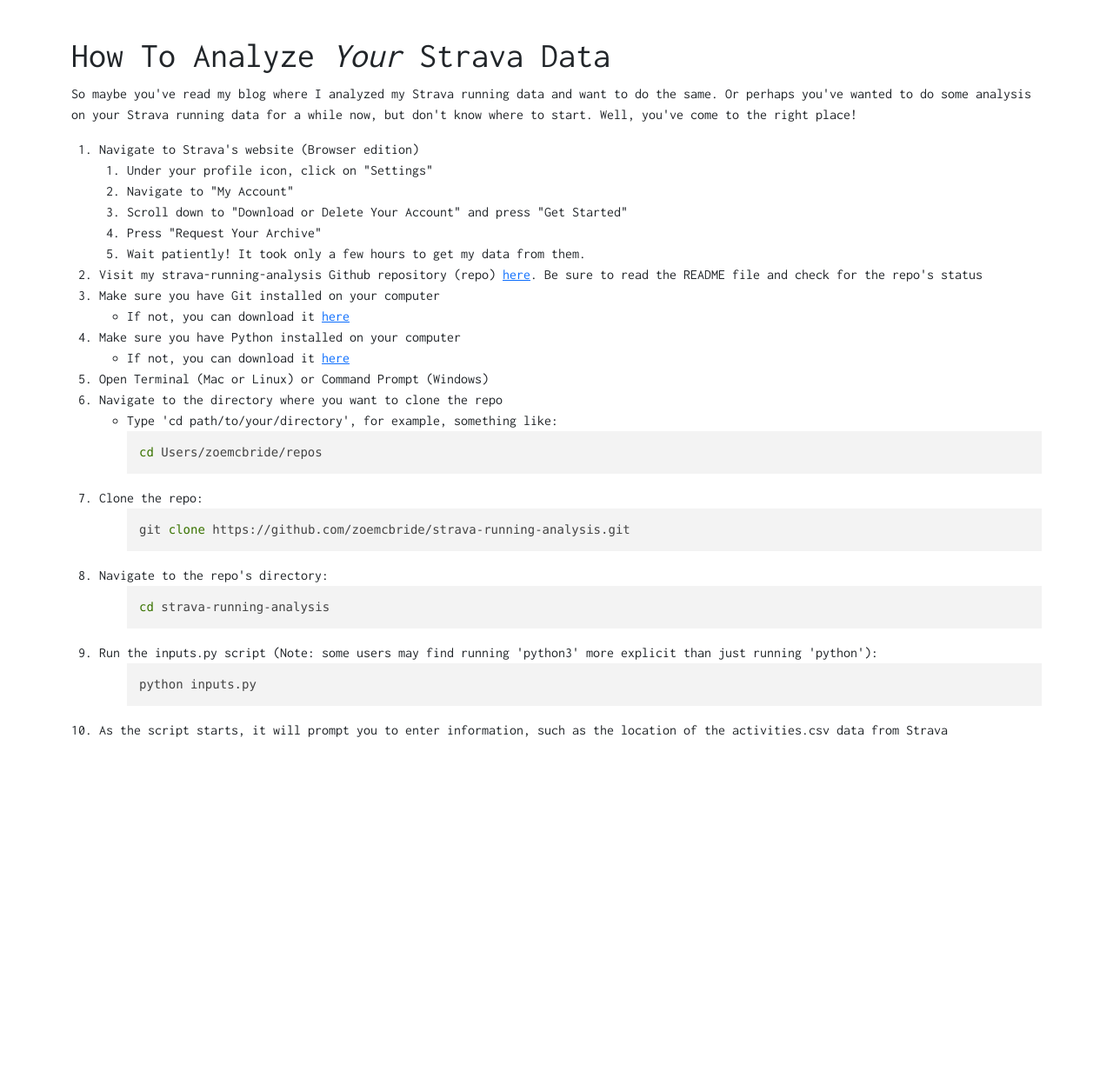
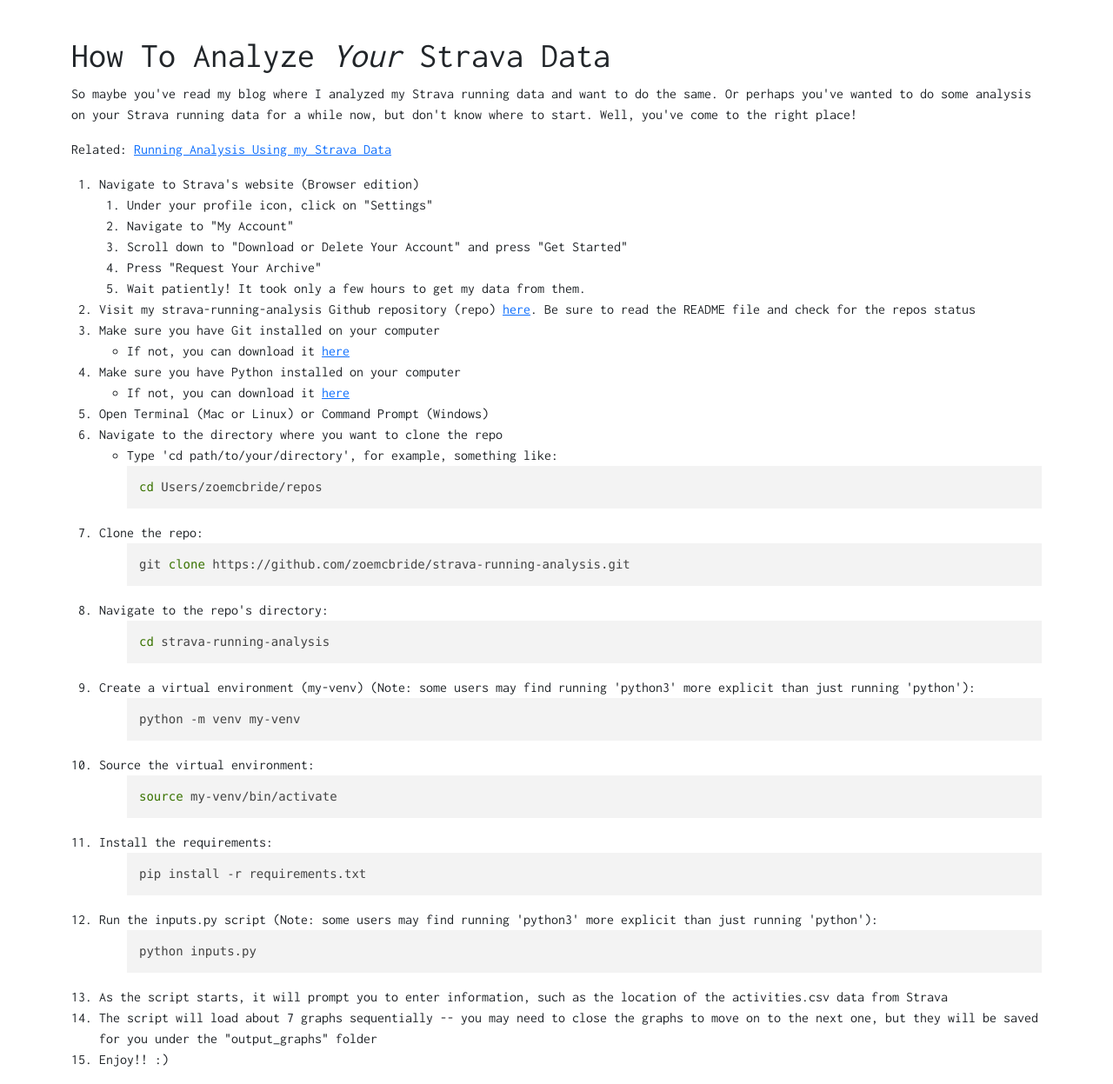
Before and after one commit to zoemcbride/zoemcbride.com, a Flask app: page /strava_analysis_howto.html in a window 1280 px wide. Shown: the part 56-1303 px from the top of the page at 87% size. Before the commit the page ends 904 px from the top, so only its background shows below. Run offline with Flask 3, Linux system fonts and the light colour scheme; some libraries are stand-ins or nearby versions.

Commit message:
Updates to How To Analyze Your Strava Data, restaurant recs, etc

```diff
--- a/my_flask_app/templates/base.html
+++ b/my_flask_app/templates/base.html
@@ -105,8 +105,8 @@
                   </a>
                   <ul class="dropdown-menu">
                     <li><a class="dropdown-item" href="{{ url_for('running_analysis_blog') }}">Running Analysis Using my Strava Data</a></li>
+                    <li><a class="dropdown-item" href="{{ url_for('strava_analysis_howto') }}">How To Analyze <i>Your</i> Strava Data</a></li>
                     <li><a class="dropdown-item" href="{{ url_for('restaurant_recommendations') }}">Restaurant Recommendations</a></li>
-                    <li><a class="dropdown-item" href="{{ url_for('strava_analysis_howto') }}">How To Analyze Your Strava Data</a></li>
                     <li><a class="dropdown-item" href="#">Spotify Analysis - Coming Soon!</a></li>
                     <li><a class="dropdown-item" href="#">Energy Analysis - Coming Soon!</a></li>
                     <li><hr class="dropdown-divider"></li>
--- a/my_flask_app/templates/restaurant_recommendations.html
+++ b/my_flask_app/templates/restaurant_recommendations.html
@@ -44,6 +44,9 @@
   </p>
       <li><a href="https://www.ilfornocaffe.com/?gclid=CjwKCAjwjaWoBhAmEiwAXz8DBebP6gw-Cf1TXLVPU0zczQLkGbsW2uKY6GJqFERpMmvX5uybLXYD1RoCLBoQAvD_BwE">Il Forno</a></li>
     This is the place to go to for a no-frills Italian meal served with a smile. The restuarant has been a local establishment for years. Though I prefer to go for dinner, if you go at lunch, you may see some local celebrities. No promises though!
+  </p>
+  <li><a href="https://www.habayitrestaurant.com/">Habayit</a></li>
+    This is the place to go to fool yourself that you have travelled to Tel Aviv for lunch. Their delicious, authentic falafel and sabich pita sandwiches are to die for. Come by and practice a few words of Hebrew, but remember that they close early on Friday for Shabbat!
   </p>
 </ol>
 
--- a/my_flask_app/templates/running_analysis_blog.html
+++ b/my_flask_app/templates/running_analysis_blog.html
@@ -14,7 +14,7 @@
     </div></i></p>
 
     <p>
-    Related: <a href="{{ url_for('strava_analysis_howto') }}">How To Analyze Your Strava Data</a></p>
+    Related: <a href="{{ url_for('strava_analysis_howto') }}">How To Analyze <i>Your</i> Strava Data</a></p>
 
     <br>
 
--- a/my_flask_app/templates/strava_analysis_howto.html
+++ b/my_flask_app/templates/strava_analysis_howto.html
@@ -9,6 +9,8 @@
     <h1>How To Analyze <i>Your</i> Strava Data</h1>
     <p>
     So maybe you've read my blog where I analyzed my Strava running data and want to do the same. Or perhaps you've wanted to do some analysis on your Strava running data for a while now, but don't know where to start. Well, you've come to the right place! </p>
+
+    Related: <a href="{{ url_for('running_analysis_blog') }}">Running Analysis Using my Strava Data</a>
     <p>
     <ol>
       <li>Navigate to Strava's website (Browser edition)
@@ -20,7 +22,7 @@
           <li>Wait patiently! It took only a few hours to get my data from them.</li>
         </ol>
       </li>
-      <li>Visit my strava-running-analysis Github repository (repo) <a href="https://github.com/zoemcbride/strava-running-analysis">here</a>. Be sure to read the README file and check for the repo's status</li>
+      <li>Visit my strava-running-analysis Github repository (repo) <a href="https://github.com/zoemcbride/strava-running-analysis">here</a>. Be sure to read the README file and check for the repos status</li>
       <li>Make sure you have Git installed on your computer
         <ul>
           <li>If not, you can download it <a href="https://git-scm.com/downloads">here</a></li>
@@ -48,12 +50,25 @@
           <pre><code class="language-bash">cd strava-running-analysis</code></pre>
         </ul>
       </li>
+      <li>Create a virtual environment (my-venv) (Note: some users may find running 'python3' more explicit than just running 'python'):
+       <ul>
+       <pre><code class="language-bash">python -m venv my-venv</code></pre></li></ul>
+      <li>Source the virtual environment:
+        <ul>
+        <pre><code class="language-bash">source my-venv/bin/activate</code></pre></li></ul>
+      </li>
+      <li>Install the requirements:
+        <ul>
+      <pre><code class="language-bash">pip install -r requirements.txt</code></pre></ul>
+    </li>
       <li>Run the inputs.py script (Note: some users may find running 'python3' more explicit than just running 'python'):
         <ul>
           <pre><code class="language-bash">python inputs.py</code></pre>
         </ul>
       </li>
       <li>As the script starts, it will prompt you to enter information, such as the location of the activities.csv data from Strava</li>
+      <li>The script will load about 7 graphs sequentially -- you may need to close the graphs to move on to the next one, but they will be saved for you under the "output_graphs" folder</li>
+      <li>Enjoy!! :) </li>
 
     </ol>
 
```
Also changed, not shown: 1 other file.
